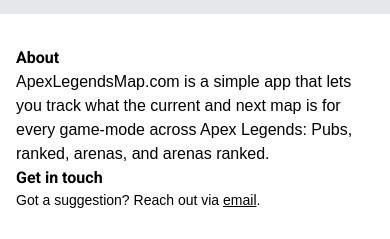
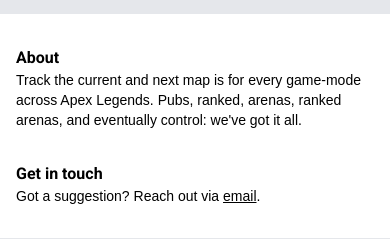
Before and after one commit to FindRoss/apex-map-rotation, a React (Create React App) app: page / in a window 390 px wide. Shown: the part 970-1209 px from the top of the page. Built offline with nearby package versions, Linux system fonts and the light colour scheme; no server answers.

Commit message:
corrected header

```diff
--- a/src/components/Footer.js
+++ b/src/components/Footer.js
@@ -7,11 +7,11 @@
         <div className="sm:grid sm:grid-cols-2 gap-8">
           <div>
             <h5 className="font-bold">About</h5>
-            <p>ApexLegendsMap.com is a simple app that lets you track what the current and next map is for every game-mode across Apex Legends: Pubs, ranked, arenas, and arenas ranked.</p>
+            <p className="text-sm text-slate-700">Track the current and next map is for every game-mode across Apex Legends. Pubs, ranked, arenas, ranked arenas, and eventually control: we've got it all.</p>
           </div>
-          <div>
+          <div class="mt-8 sm:mt-0">
             <h5 className="font-bold">Get in touch</h5>
-            <p className="text-sm">Got a suggestion? Reach out via <a href="mailto:apexlegendsmap@gmail.com" rel="noreferrer" className="underline">email</a>.</p>
+            <p className="text-sm text-slate-700">Got a suggestion? Reach out via <a href="mailto:apexlegendsmap@gmail.com" rel="noreferrer" className="underline">email</a>.</p>
           </div>
         </div>
       </div>
```
